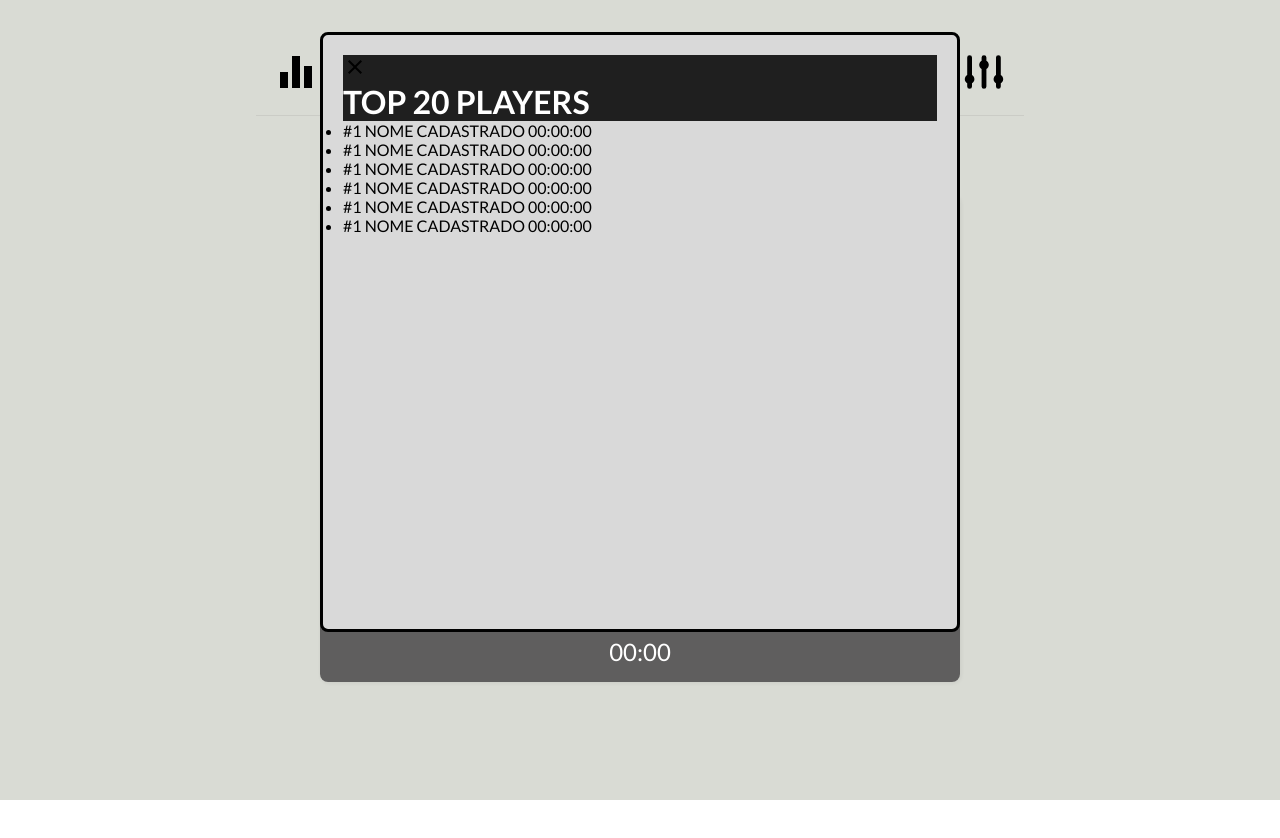
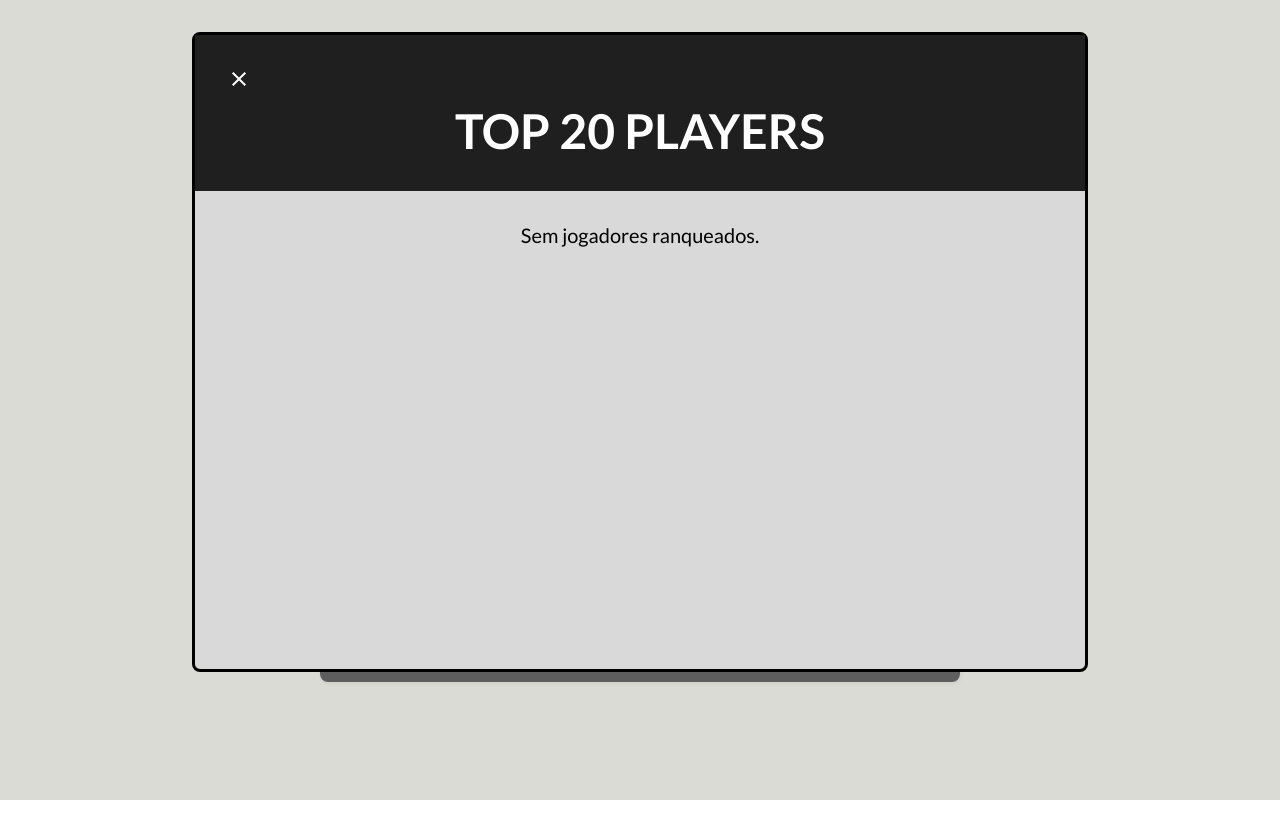
Before and after one commit to melinnediniz/MINADUS, a React (Vite) app in the folder app/: page / in a window 1280 px wide. Both pictures are taken after a click on the button 296 px from the left and 73 px from the top of the page. Shown: the top 838 px of the page. After the commit the page ends 800 px from the top, so only its background shows below. Built offline with nearby package versions, Linux system fonts and the light colour scheme.

Commit message:
add user service

```diff
--- a/app/index.html
+++ b/app/index.html
@@ -4,6 +4,7 @@
         <meta charset="UTF-8" />
         <meta name="viewport" content="width=device-width, initial-scale=1.0" />
         <title>Minadus</title>
+        <link rel="shortcut icon" href="./logo.svg" type="image/svg" />
     </head>
     <body>
         <div id="root"></div>
--- a/app/src/components/Loading/index.jsx
+++ b/app/src/components/Loading/index.jsx
@@ -1,6 +1,7 @@
 import { ImSpinner9 as SpinnerIcon } from "react-icons/im";
 import "./styles.css";
-export const Loading = () => {
+export const Loading = ({ suspendWhile = true, children }) => {
+    if (suspendWhile) {
         return (
             <div className="loading">
                 <div className="spinner">
@@ -8,4 +9,7 @@ export const Loading = () => {
                 </div>
             </div>
         );
+    }
+
+    return children;
 };
--- a/app/src/components/Loading/styles.css
+++ b/app/src/components/Loading/styles.css
@@ -1,10 +1,9 @@
 .loading {
     display: flex;
     align-items: center;
-    flex-direction: column;
     justify-content: center;
     width: 100%;
-    height: 100%;
+    padding: 32px;
     gap: 8px;
 }
 
--- a/app/src/components/Ranking/index.jsx
+++ b/app/src/components/Ranking/index.jsx
@@ -1,33 +1,51 @@
-import React from 'react'
+import React, { useEffect, useState } from "react";
 import { MdClose as CloseIcon } from "react-icons/md";
+import { UserService } from "../../services/UserService";
+import { Loading } from "../Loading";
 
 import "./styles.css";
 
-export const Ranking = ({
-    onClose,
-    visible = false,
-}) => {
+const userService = new UserService();
 
+export const Ranking = ({ onClose, visible = false, rankingId }) => {
+    const [users, setUsers] = useState();
+
+    useEffect(() => {
+        async function fetch() {
+            const newUsers = await userService.fetchUsersByRankingId(rankingId);
+            const sortedUsers = newUsers.sort((a, b) =>
+                a.time > b.time ? -1 : 1
+            );
+            setUsers(sortedUsers);
+        }
+
+        fetch();
+    }, []);
+
+    function renderUser(user, index) {
         return (
-    <>
-    <dialog open={visible} className='dia'>
-        <header id='header'>
+            <li className="user" key={index}>
+                <label className="classification">#{index + 1}</label>
+                <label className="name">{user.name}</label>
+                <label className="time">{user.time} segundos</label>
+            </li>
+        );
+    }
+    return (
+        <dialog open={visible} className="dialog">
+            <header className="header">
                 <button onClick={onClose} className="button">
                     <CloseIcon size={24} />
                 </button>
-            <h1>TOP 20 PLAYERS</h1>
+                <h1 className="title">TOP 20 PLAYERS</h1>
             </header>
-        <body id='body'>
-            <ul>
-                <li>#1  NOME CADASTRADO       00:00:00</li>
-                <li>#1  NOME CADASTRADO       00:00:00</li>
-                <li>#1  NOME CADASTRADO       00:00:00</li>
-                <li>#1  NOME CADASTRADO       00:00:00</li>
-                <li>#1  NOME CADASTRADO       00:00:00</li>
-                <li>#1  NOME CADASTRADO       00:00:00</li>
-            </ul>
-              </body>
+            <Loading suspendWhile={users === undefined}>
+                {users !== undefined && users.length !== 0 ? (
+                    <ul className="users">{users?.map(renderUser)}</ul>
+                ) : (
+                    <label className="info">Sem jogadores ranqueados.</label>
+                )}
+            </Loading>
         </dialog>
-    </>
     );
 };
--- a/app/src/components/Ranking/styles.css
+++ b/app/src/components/Ranking/styles.css
@@ -1,19 +1,74 @@
-.dia {
+.dialog {
     border-radius: 8px;
-    max-height: 600px;
-    max-width: 50%;
-    width: 60%;
+    background-color: #d9d9d9;
+    margin: 0 auto;
+    width: 70%;
+    height: 80%;
+    max-height: 800px;
+}
+
+.dialog .header {
+    width: 100%;
     display: flex;
     flex-direction: column;
     align-items: center;
-    padding: 20px;
-    background-color: #D9D9D9;
-    margin: auto;
-    height: 80%;
+    background-color: #1f1f1f;
+    padding: 32px;
+    color: white;
 }
 
-.dia #header{
-    background-color: #1F1F1F;
-    color: #FFFFFF;
+.dialog .header .button {
+    align-self: flex-start;
+    color: white;
+}
+
+.dialog .header .title {
+    font-size: 48px;
+}
+
+.dialog .users {
     width: 100%;
+    height: 100%;
+    display: flex;
+    flex-direction: column;
+    align-items: center;
+    list-style: none;
+    overflow-y: auto;
 }
+
+.dialog .users .user {
+    display: flex;
+    align-items: center;
+    justify-content: space-between;
+    min-height: 64px;
+    width: 100%;
+    list-style: none;
+    box-shadow: 1px 1px 4px 0px #00000011;
+    padding: 16px 32px;
+}
+
+.dialog .info {
+    display: block;
+    text-align: center;
+    padding: 32px;
+    font-size: 20px;
+}
+
+.dialog .users .user .classification,
+.dialog .users .user .name,
+.dialog .users .user .time {
+    font-size: 20px;
+    font-weight: normal;
+}
+.dialog .users .user .classification {
+    font-weight: bold;
+    flex: 1;
+}
+
+.dialog .users .user .name {
+    flex: 4;
+}
+
+.dialog .users .user .time {
+    flex: 1;
+}
--- a/app/src/pages/Match/index.jsx
+++ b/app/src/pages/Match/index.jsx
@@ -1,6 +1,7 @@
 import { useEffect, useState } from "react";
 import { Board } from "../../components/Board";
 import { Header } from "../../components/Header";
+import { Loading } from "../../components/Loading";
 import { Ranking } from "../../components/Ranking";
 import { SettingSidebar } from "../../components/SettingSidebar";
 import { GameService } from "../../services/GameService";
@@ -12,17 +13,21 @@ const gameService = new GameService();
 export const Match = () => {
     const [gamemode, setGamemode] = useState("ranking");
     const [level, setLevel] = useState(getLevels()[0]); // default is 'easy'
-    const [board, setBoard] = useState([]);
+    const [board, setBoard] = useState();
     const [settingVisible, setSettingsVisible] = useState(false);
     const [rankingVisible, setRankingVisible] = useState(false);
 
     useEffect(() => {
         async function fetch() {
-            const newBoard = await gameService.getDailyGame();
+            console.clear();
+            console.log(`Bem vindo ao MINADUS! Jogando no modo ${level.label}`);
+            const newBoard = await gameService.getDailyGame(
+                level.level || "easy"
+            );
             setBoard(newBoard);
         }
         fetch();
-    }, []);
+    }, [level]);
 
     function toggleRanking() {
         setRankingVisible(!rankingVisible);
@@ -42,8 +47,18 @@ export const Match = () => {
 
     return (
         <div className="page">
-            <Header gamemode={gamemode} onSettings={toggleSettingSidebar} onRanking={toggleRanking} />
-            <Board totalBombs={level.bombs} board={board} style={level.style} />
+            <Header
+                gamemode={gamemode}
+                onSettings={toggleSettingSidebar}
+                onRanking={toggleRanking}
+            />
+            <Loading suspendWhile={board === undefined}>
+                <Board
+                    totalBombs={level.bombs}
+                    board={board}
+                    style={level.style}
+                />
+            </Loading>
             <SettingSidebar
                 onClose={toggleSettingSidebar}
                 onChangeGamemode={changeGamemode}
@@ -52,9 +67,7 @@ export const Match = () => {
                 getLevel={() => level}
                 visible={settingVisible}
             />
-            <Ranking
-                onClose={toggleRanking}
-                visible={rankingVisible}/>
+            <Ranking onClose={toggleRanking} visible={rankingVisible} />
         </div>
     );
 };
--- /dev/null
+++ b/app/src/services/UserService.js
@@ -0,0 +1,21 @@
+const PATH = "/users";
+
+export class UserService {
+    async create(user) {
+        return {};
+    }
+
+    async fetchUsersByRankingId(rankingId) {
+        if (!rankingId) return [];
+        return [
+            {
+                name: "Gabriel Lima",
+                time: 200,
+            },
+            {
+                name: "Melinne Diniz",
+                time: 100,
+            },
+        ];
+    }
+}
```
Also changed, not shown: app/public/logo.svg (added). Lines whose indentation alone changed are shown as unchanged.
